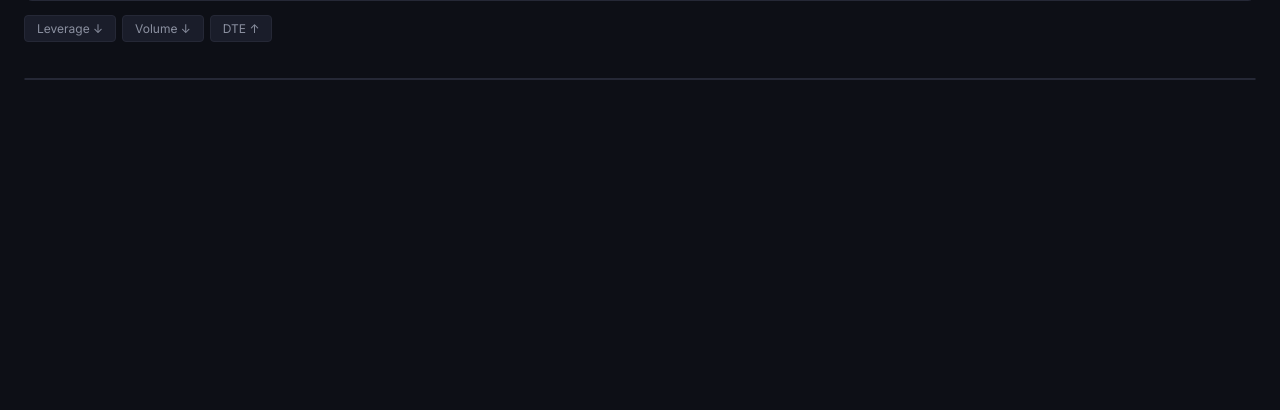
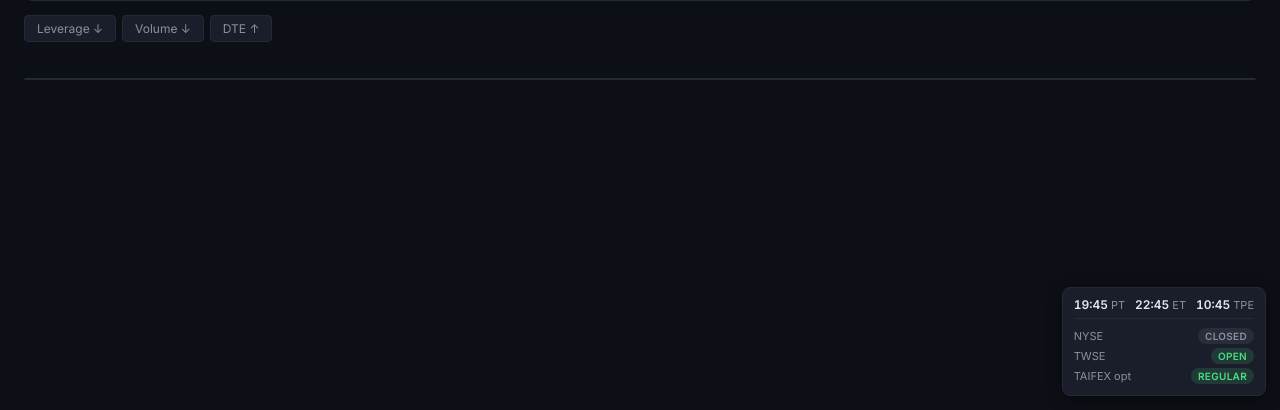
Before and after one commit to hansel7121/Taiwan-Warrants-App, a Flask app: page / in a window 1280 px wide. Shown: the part 390-800 px from the top of the page. Run offline with Flask 3, Linux system fonts and the light colour scheme; some libraries are stand-ins or nearby versions.

Commit message:
phase7: restore market-session clock (PT/ET/TPE + hover tooltips)
Reimplements f1cee93/e3d8aa4/067fa52 against the current file structure —
those commits lived only on the perf-batch branch that was rolled back
wholesale as a suspected OOM cause, and never reached this branch. The clock
itself was never implicated in that regression; this is a straight port, not
a cherry-pick, since index.html no longer carries inline <style>/<script>
(CSS lives in app.css, JS in common.js now).

Fixed-position widget: live NYSE/TWSE/TAIFEX open/closed status with PT/ET/
TPE clocks (PT ordered first, per the original's own later fix), and a
hover tooltip per exchange showing session hours converted to the viewer's
local timezone (DST-aware).

```diff
--- a/static/css/app.css
+++ b/static/css/app.css
@@ -340,3 +340,20 @@ tbody tr:last-child td { border-bottom: none; }
   flex-basis: auto;
   margin-top: 0;
 }
+
+/* ── Market-session clock widget ── */
+#market-clock{position:fixed;right:14px;bottom:14px;z-index:900;background:var(--surface);border:1px solid var(--border);border-radius:8px;padding:9px 11px;font-size:11px;color:var(--muted);box-shadow:0 4px 16px rgba(0,0,0,.35);min-width:190px;user-select:none}
+#market-clock .mc-clocks{display:flex;justify-content:space-between;gap:10px;margin-bottom:7px;padding-bottom:6px;border-bottom:1px solid var(--border);font-variant-numeric:tabular-nums}
+#market-clock .mc-clocks b{color:var(--text);font-size:12px;font-weight:700}
+#market-clock .mc-row{position:relative;display:flex;align-items:center;justify-content:space-between;gap:12px;padding:2px 0;cursor:default}
+#market-clock .mc-lbl{color:var(--muted)}
+#market-clock .mc-tip{position:absolute;right:calc(100% + 10px);top:50%;transform:translateY(-50%);background:var(--surface);border:1px solid var(--border);border-radius:8px;padding:8px 10px;box-shadow:0 6px 20px rgba(0,0,0,.45);white-space:nowrap;opacity:0;visibility:hidden;transition:opacity .12s;pointer-events:none;z-index:1000;min-width:158px}
+#market-clock .mc-row:hover .mc-tip{opacity:1;visibility:visible}
+#market-clock .mc-tip-h{color:var(--text);font-weight:700;font-size:11px;margin-bottom:5px}
+#market-clock .mc-tip-r{display:flex;justify-content:space-between;gap:14px;padding:1px 0;font-size:11px;font-variant-numeric:tabular-nums}
+#market-clock .mc-tip-k{color:var(--muted)}
+#market-clock .mc-tip-v{color:var(--text)}
+#market-clock .mc-badge{font-weight:700;font-size:10px;letter-spacing:.3px;text-transform:uppercase;padding:2px 7px;border-radius:10px;white-space:nowrap}
+.mc-open{color:var(--put);background:rgba(74,222,128,.15)}
+.mc-after{color:#fbbf24;background:rgba(251,191,36,.15)}
+.mc-closed{color:var(--muted);background:rgba(139,144,160,.13)}
--- a/static/js/common.js
+++ b/static/js/common.js
@@ -249,3 +249,92 @@ async function initProductSelects() {
   populateProductSelect(document.getElementById("twusStockSelect"), twXUs,
     { selectedCodes: sel("twusStockSelect", ["2303"]) });
 }
+
+// ── Market session clock (NYSE / TWSE / TAIFEX options) ──────────────
+// NYSE runs in US Eastern; TWSE and TAIFEX in Taipei. Sessions are wall-
+// clock ranges in each exchange's own timezone (minutes past midnight).
+// Holidays are not modeled — weekday hours only.
+function _tzParts(tz) {
+  const f = new Intl.DateTimeFormat("en-US", { timeZone: tz, hour12: false,
+    weekday: "short", hour: "2-digit", minute: "2-digit" });
+  const o = {}; f.formatToParts(new Date()).forEach(p => o[p.type] = p.value);
+  const h = parseInt(o.hour, 10) % 24, m = parseInt(o.minute, 10);
+  return { wd: o.weekday, mins: h * 60 + m, str: String(h).padStart(2, "0") + ":" + o.minute };
+}
+function _mcSet(id, txt, cls) {
+  const e = document.getElementById(id); if (!e) return;
+  e.textContent = txt; e.className = "mc-badge " + cls;
+}
+function updateMarketClock() {
+  const et = _tzParts("America/New_York"), tp = _tzParts("Asia/Taipei"),
+        pt = _tzParts("America/Los_Angeles");
+  document.getElementById("mc-ny-time").textContent = et.str;
+  document.getElementById("mc-pt-time").textContent = pt.str;
+  document.getElementById("mc-tw-time").textContent = tp.str;
+  const nyWknd = et.wd === "Sat" || et.wd === "Sun", nt = et.mins;
+  // NYSE: pre 04:00–09:30, regular 09:30–16:00, after 16:00–20:00
+  if (!nyWknd && nt >= 570 && nt < 960) _mcSet("mc-ny-st", "Open", "mc-open");
+  else if (!nyWknd && nt >= 960 && nt < 1200) _mcSet("mc-ny-st", "After-hrs", "mc-after");
+  else if (!nyWknd && nt >= 240 && nt < 570) _mcSet("mc-ny-st", "Pre-mkt", "mc-after");
+  else _mcSet("mc-ny-st", "Closed", "mc-closed");
+  // TWSE stocks: 09:00–13:30
+  const twWknd = tp.wd === "Sat" || tp.wd === "Sun", tt = tp.mins;
+  if (!twWknd && tt >= 540 && tt < 810) _mcSet("mc-tw-st", "Open", "mc-open");
+  else _mcSet("mc-tw-st", "Closed", "mc-closed");
+  // TAIFEX options: regular 08:45–13:45; after-hours 15:00–05:00 next day.
+  // Evening leg (15:00–24:00) runs Mon–Fri; morning leg (00:00–05:00) is
+  // the continuation of the prior weekday session, so it's live Tue–Sat.
+  const weekday = !twWknd;
+  if (weekday && tt >= 525 && tt < 825) _mcSet("mc-tx-st", "Regular", "mc-open");
+  else if (weekday && tt >= 900) _mcSet("mc-tx-st", "After-hrs", "mc-after");
+  else if (tt < 300 && tp.wd !== "Sun" && tp.wd !== "Mon") _mcSet("mc-tx-st", "After-hrs", "mc-after");
+  else _mcSet("mc-tx-st", "Closed", "mc-closed");
+}
+// ── Hover tooltips: trading hours per exchange, in the USER's local tz ──
+// Session ranges are wall-clock minutes past midnight in each exchange's own
+// timezone; end < start (e.g. TAIFEX night) is expressed as end + 1440.
+const MC_SESSIONS = {
+  "mc-row-ny": { name: "NYSE", tz: "America/New_York",
+    rows: [["Pre-market", 240, 570], ["Regular", 570, 960], ["After-hours", 960, 1200]] },
+  "mc-row-tw": { name: "TWSE", tz: "Asia/Taipei",
+    rows: [["Regular", 540, 810]] },
+  "mc-row-tx": { name: "TAIFEX opt", tz: "Asia/Taipei",
+    rows: [["Regular", 525, 825], ["After-hours", 900, 1740]] },
+};
+// Minutes a timezone is ahead of UTC at instant `at` (DST-aware).
+function _tzOffset(tz, at) {
+  const f = new Intl.DateTimeFormat("en-US", { timeZone: tz, hour12: false,
+    year: "numeric", month: "2-digit", day: "2-digit",
+    hour: "2-digit", minute: "2-digit", second: "2-digit" });
+  const p = {}; f.formatToParts(at).forEach(x => p[x.type] = x.value);
+  const asUTC = Date.UTC(+p.year, +p.month - 1, +p.day, +p.hour % 24, +p.minute, +p.second);
+  return Math.round((asUTC - at.getTime()) / 60000);
+}
+const _hm = (min) => { min = ((min % 1440) + 1440) % 1440;
+  return String(Math.floor(min / 60)).padStart(2, "0") + ":" + String(min % 60).padStart(2, "0"); };
+// Convert an exchange-tz wall-clock range to the viewer's local wall-clock,
+// tagging any endpoint that lands on a different local day (+1d / -1d).
+function _mcRange(tz, s, e) {
+  const now = new Date();
+  const delta = (-now.getTimezoneOffset()) - _tzOffset(tz, now);
+  const sa = s + delta, ea = e + delta, base = Math.floor(sa / 1440);
+  const mark = (v) => { const d = Math.floor(v / 1440) - base;
+    return d === 0 ? "" : (d > 0 ? ` (+${d}d)` : ` (${d}d)`); };
+  return _hm(sa) + mark(sa) + "–" + _hm(ea) + mark(ea);
+}
+function mcBuildTips() {
+  for (const id in MC_SESSIONS) {
+    const row = document.getElementById(id); if (!row) continue;
+    let tip = row.querySelector(".mc-tip");
+    if (!tip) { tip = document.createElement("div"); tip.className = "mc-tip"; row.appendChild(tip); }
+    const cfg = MC_SESSIONS[id];
+    let html = '<div class="mc-tip-h">' + cfg.name + " · your local time</div>";
+    for (const [label, s, e] of cfg.rows)
+      html += '<div class="mc-tip-r"><span class="mc-tip-k">' + label +
+        '</span><span class="mc-tip-v">' + _mcRange(cfg.tz, s, e) + "</span></div>";
+    tip.innerHTML = html;
+  }
+}
+
+updateMarketClock(); mcBuildTips();
+setInterval(() => { updateMarketClock(); mcBuildTips(); }, 15000);
--- a/templates/index.html
+++ b/templates/index.html
@@ -15,6 +15,17 @@
       <h1>Warrant Scanner</h1>
       <span class="badge">TW</span>
     </header>
+
+    <div id="market-clock" title="Local exchange time + current session">
+      <div class="mc-clocks">
+        <span><b id="mc-pt-time">--:--</b> PT</span>
+        <span><b id="mc-ny-time">--:--</b> ET</span>
+        <span><b id="mc-tw-time">--:--</b> TPE</span>
+      </div>
+      <div class="mc-row" id="mc-row-ny"><span class="mc-lbl">NYSE</span><span class="mc-badge mc-closed" id="mc-ny-st">–</span></div>
+      <div class="mc-row" id="mc-row-tw"><span class="mc-lbl">TWSE</span><span class="mc-badge mc-closed" id="mc-tw-st">–</span></div>
+      <div class="mc-row" id="mc-row-tx"><span class="mc-lbl">TAIFEX opt</span><span class="mc-badge mc-closed" id="mc-tx-st">–</span></div>
+    </div>
 
     <div class="tab-bar">
       <button class="active" onclick="switchTab('options', this)">Options Scanner</button>
```
